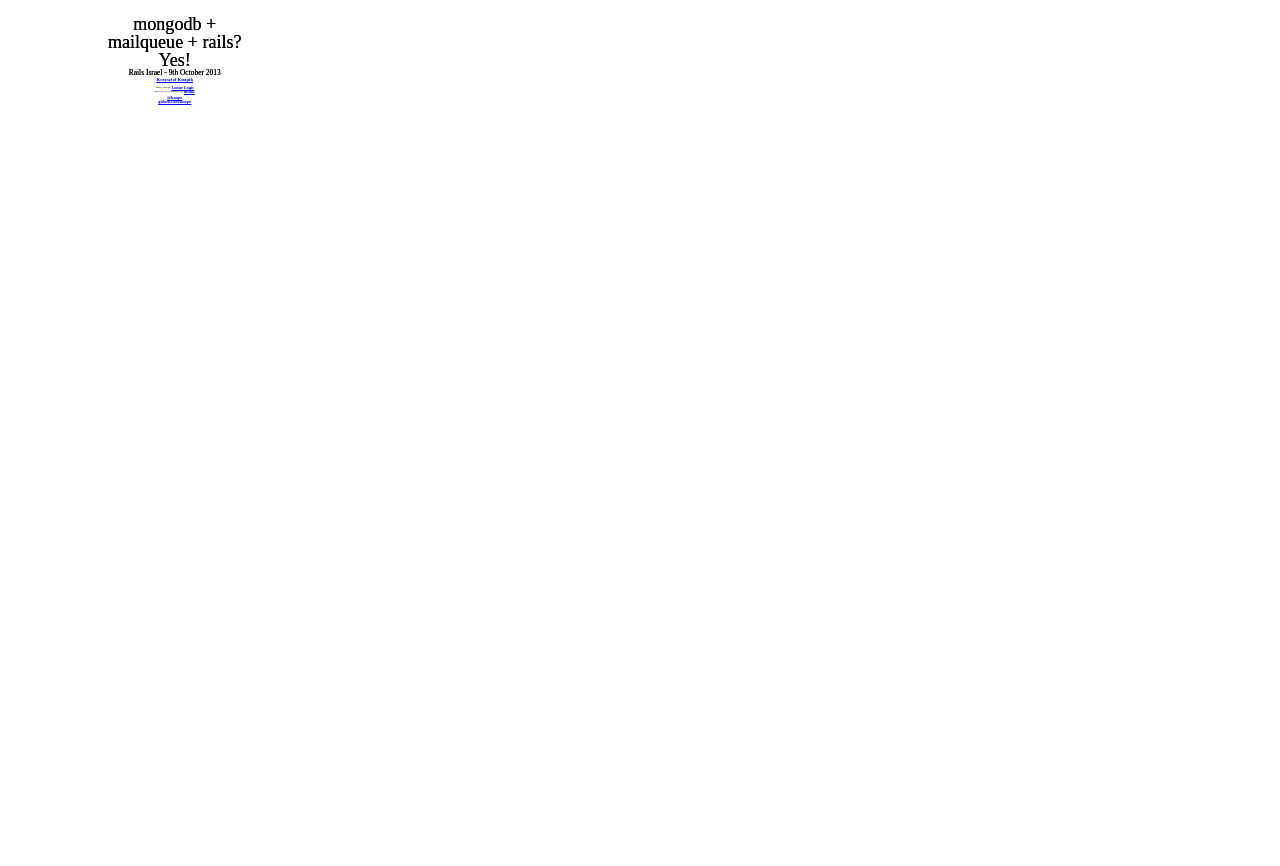
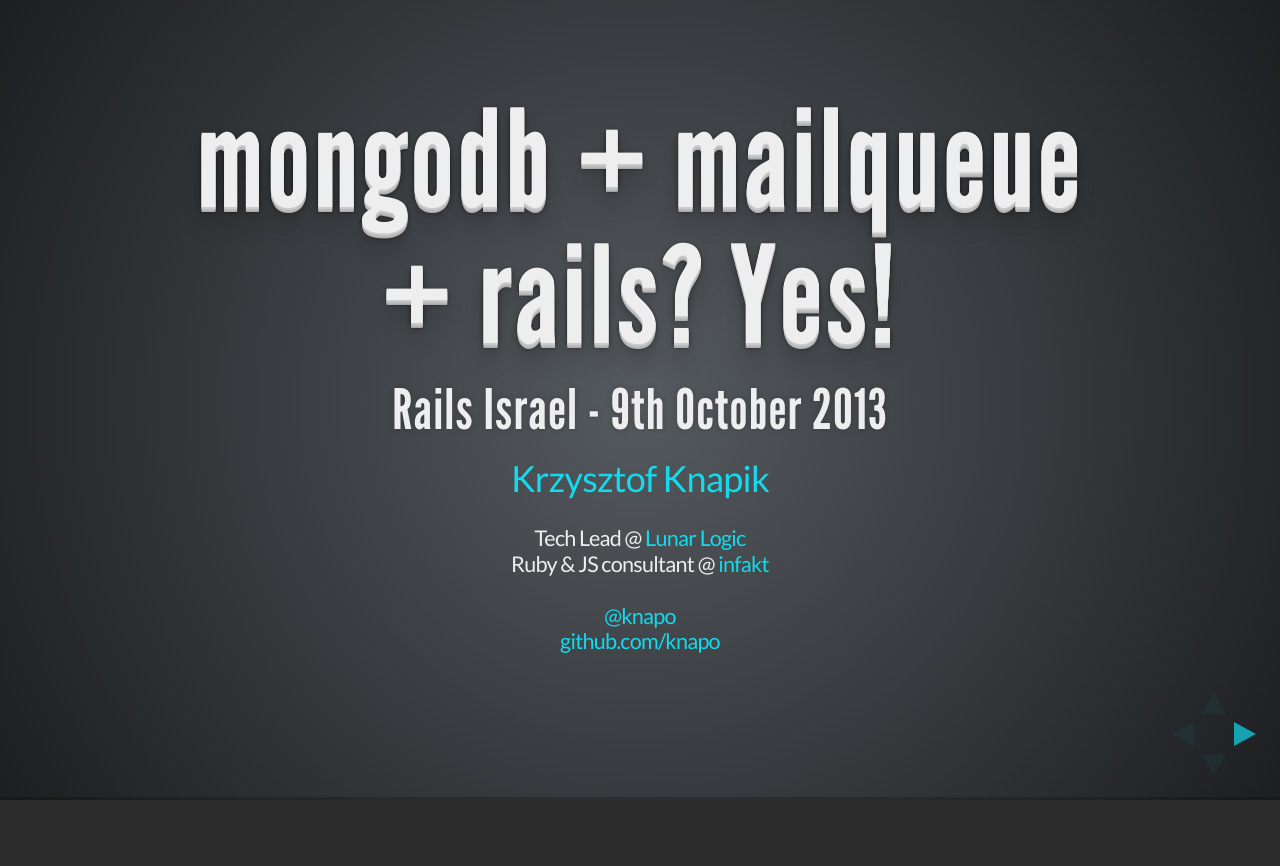
Before and after one commit to knapo/rails-israel-2013-mongo-mailqueue-rails, a website: page index.html in a window 1280 px wide. After the commit the page ends 800 px from the top, so only its background shows below. Drawn offline with Linux system fonts and the light colour scheme.

Commit message:
Revert "Fixes"
This reverts commit 24ce996497565f93cca395653c34d56510396856.

```diff
--- a/index.html
+++ b/index.html
@@ -13,11 +13,10 @@
 	<meta name="viewport" content="width=device-width, initial-scale=1.0, maximum-scale=1.0, user-scalable=no">
 
 	<link rel="stylesheet" href="css/reveal.min.css">
-	<link rel="stylesheet" href="css/print/pdf.css" id="theme">
+	<link rel="stylesheet" href="css/theme/default.css" id="theme">
 
 	<!-- For syntax highlighting -->
 	<link rel="stylesheet" href="lib/css/zenburn.css">
-
 
 	<!-- If the query includes 'print-pdf', use the PDF print sheet -->
 	<script>
```
